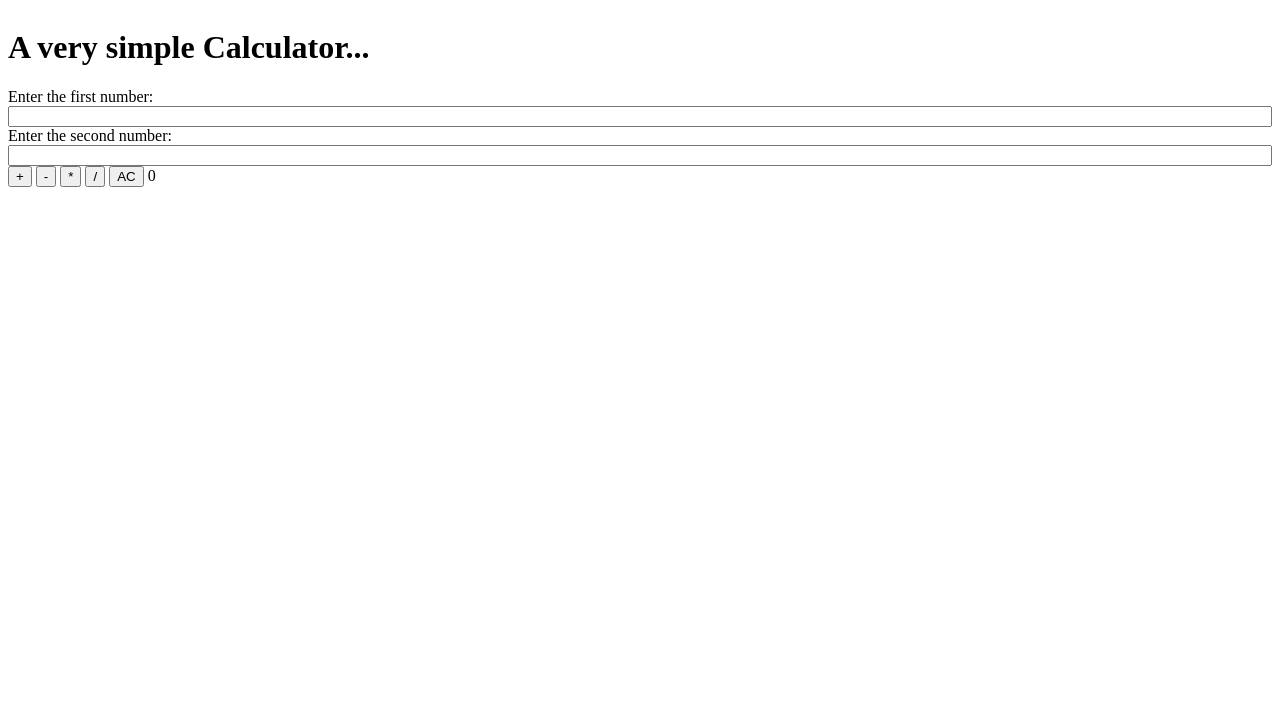
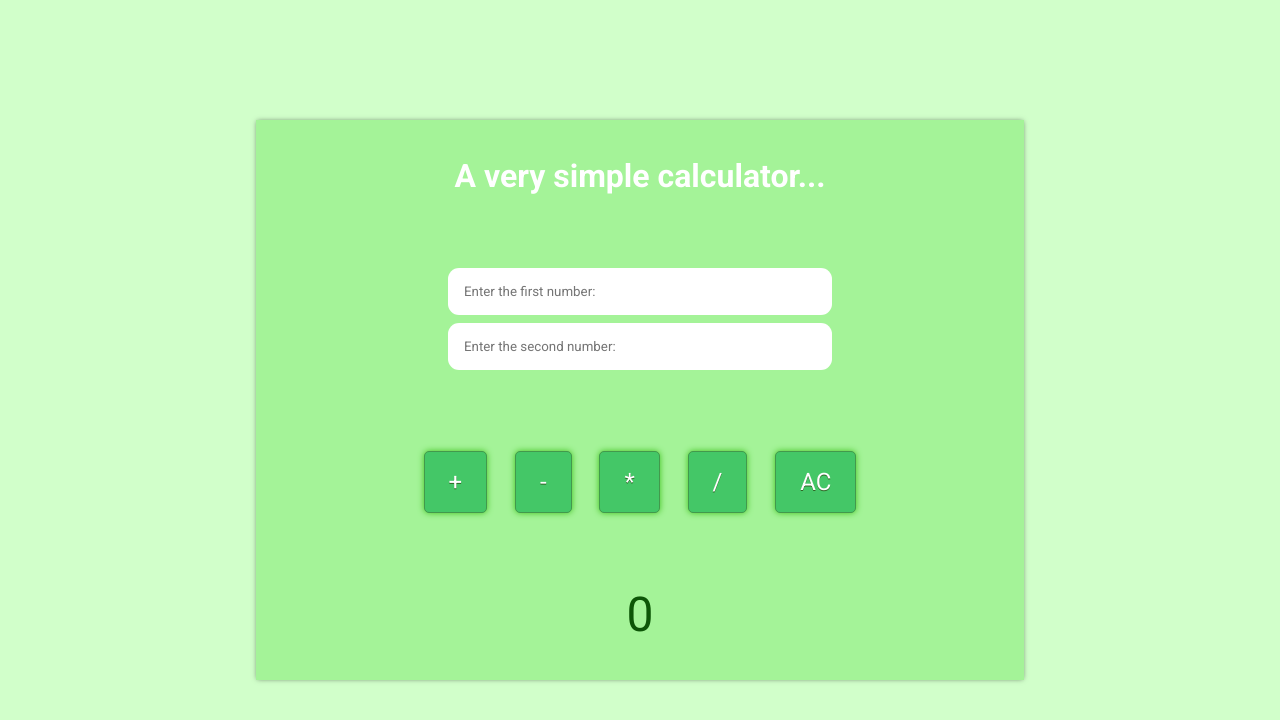
Before and after one commit to iagopedro/a-very-simple-calculator, a plain HTML site: page index.html in a window 1280 px wide. Drawn offline with Linux system fonts and the light colour scheme.

Commit message:
basic green layout

```diff
--- a/index.html
+++ b/index.html
@@ -3,28 +3,28 @@
 <head>
     <meta charset="UTF-8">
     <meta name="viewport" content="width=device-width, initial-scale=1.0">
-    <title>Practicing Javascript</title>
+    <link rel="preconnect" href="https://fonts.gstatic.com">
+    <link href="https://fonts.googleapis.com/css2?family=Roboto:wght@400;700&display=swap" rel="stylesheet">
+    <link rel="icon" type="image/png" href="https://img.icons8.com/pastel-glyph/64/000000/calculator.png"/>
     <link rel="stylesheet" href="styles.css">
+    <title>A Very Simple Calculator</title>
 </head>
 <body>
     <div class="container">
-        <h1>A very simple Calculator...</h1>
         <form id="calculator-form">
+            <h1>A very simple calculator...</h1>
             <div class="input-group">
-                <label for="number1">Enter the first number:</label>
-                <input type="number" id="number1">
-
-                <label for="number2">Enter the second number:</label>
-                <input type="number" id="number2">
+                <input type="number" placeholder="Enter the first number:" class="input-number" id="number1">
+                <input type="number" placeholder="Enter the second number:" class="input-number" id="number2">
             </div>
 
-            <!-- <div class="operations"> -->
-                <button type="submit" id="sum">+</button>
-                <button type="submit" id="subtraction">-</button>
-                <button type="submit" id="multiplication">*</button>
-                <button type="submit" id="division">/</button>
-                <button type="submit" id="all-clear">AC</button>
-            <!-- </div> -->
+            <div class="operations">
+                <button type="submit" class="buttons" id="sum">+</button>
+                <button type="submit" class="buttons" id="subtraction">-</button>
+                <button type="submit" class="buttons" id="multiplication">*</button>
+                <button type="submit" class="buttons" id="division">/</button>
+                <button type="submit" class="buttons" id="all-clear">AC</button>
+            </div>
             <span id='result'>0</span>
         </form>
     </div>
--- a/script.js
+++ b/script.js
@@ -37,6 +37,26 @@ function handleDivision(firstNumber, secondNumber) {
     let result = num1 / num2;
     return result;
 }
+
+
+
+firstNumberInput.addEventListener('focus', () => {
+    firstNumberInput.placeholder = '';
+});
+
+firstNumberInput.addEventListener('blur', () => {
+    firstNumberInput.placeholder = 'Enter the first number:';
+});
+
+secondNumberInput.addEventListener('focus', () => {
+    secondNumberInput.placeholder = '';
+});
+
+secondNumberInput.addEventListener('blur', () => {
+    secondNumberInput.placeholder = 'Enter the first number:';
+});
+
+
 
 sum.addEventListener('click', e => {
     e.preventDefault();
--- a/styles.css
+++ b/styles.css
@@ -1,9 +1,88 @@
+*, *:before, *:after {
+    font-family: 'Roboto', sans-serif;
+    margin: 0;
+    padding: 0;
+    outline: 0;
+    box-sizing: border-box;
+    -webkit-box-sizing: border-box;
+    -moz-box-sizing: border-box;
+}
+
 .container {
+    width: 100%;
+    height: 100vh;
     display: flex;
     flex-direction: column;
+    align-items: center;
+    justify-content: center;
+    background-color: #d1ffca;
+}
+
+#calculator-form {
+    height: 70%;
+    width: 60%;
+    display: flex;
+    flex-direction: column;
+    align-items: center;
+    justify-content: space-around;
+    background-color: #a4f398;
+    -webkit-box-shadow: 0px 0px 5px -1px rgba(0,0,0,0.53);
+    -moz-box-shadow: 0px 0px 5px -1px rgba(0,0,0,0.53);
+    box-shadow: 0px 0px 5px -1px rgba(0,0,0,0.53);
+}
+
+h1 {
+    color: white;
 }
 
 .input-group {
     display: flex;
     flex-direction: column;
+    width: 100%;
+    justify-content: center;
+    align-items: center;
 }
+
+.input-number {
+    width: 50%;
+    margin-bottom: 0.5rem;
+    padding: 1rem;
+    border-radius: 11px 11px 11px 11px;
+    -moz-border-radius: 11px 11px 11px 11px;
+    -webkit-border-radius: 11px 11px 11px 11px;
+    border: 0px solid #000000;
+}
+
+.operations {
+    width: 60%;
+    display: flex;
+    justify-content: space-around;
+}
+
+.buttons {
+	box-shadow: 0px 0px 6px 0px #3dc21b;
+	background-color: #44c767;
+	border-radius: 5px;
+	border: 1px solid #42994c;
+	display: inline-block;
+	cursor: pointer;
+	color:#ffffff;
+	font-size: 1.5rem;
+	padding: 1rem 1.5rem;
+	text-decoration: none;
+	text-shadow: 0px 1px 0px #2f6627;
+}
+
+.buttons:hover {
+	background-color: #3eb15c;
+}
+
+.buttons:active {
+	position: relative;
+	top: 1px;
+}
+
+#result {
+    font-size: 3rem;
+    color: rgb(13, 85, 7);
+}
```
